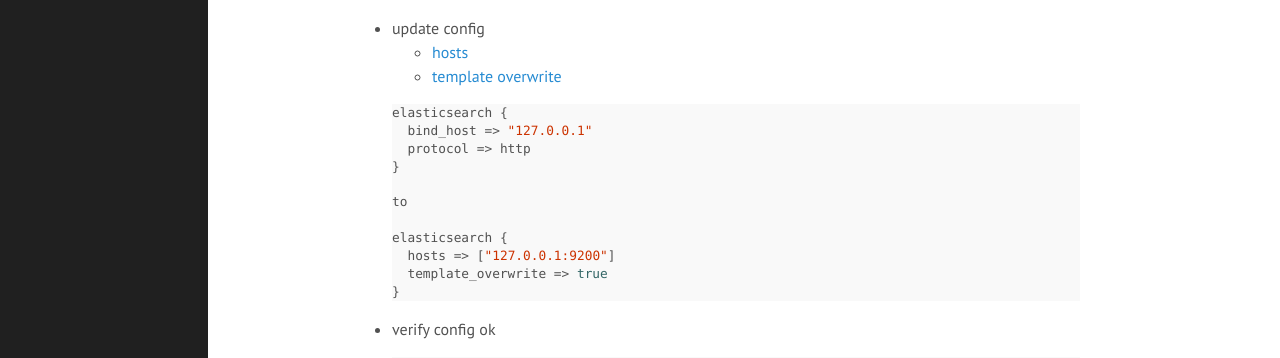
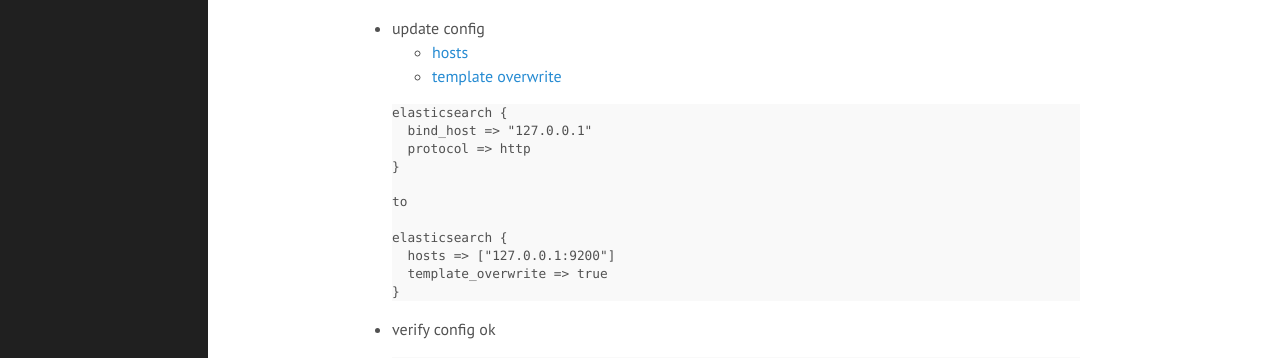
Before and after one commit to raytong82/raytong8, a Jekyll site: the page built from _posts/2016-02-05-upgrade-logstash-1x-to-2x.md, in a window 1280 px wide and 941 px high. Shown: the part 292-650 px from the top of the window. Built offline with Jekyll 4.4.1, drawn with Linux system fonts in a browser that asks for light colours; nearby versions of some CDN libraries.

Commit message:
track back file for testing

```diff
--- a/_posts/2016-02-05-upgrade-logstash-1x-to-2x.md
+++ b/_posts/2016-02-05-upgrade-logstash-1x-to-2x.md
@@ -20,7 +20,8 @@
 * update config
   - [hosts](https://www.elastic.co/guide/en/logstash/current/plugins-outputs-elasticsearch.html#plugins-outputs-elasticsearch-hosts)
   - [template overwrite](https://www.elastic.co/guide/en/logstash/current/_upgrading_logstash_and_elasticsearch_to_2_0.html)
-{% highlight shell raw %}
+{% highlight text %}
+{% raw %}
 elasticsearch {
   bind_host => "127.0.0.1"
   protocol => http
@@ -32,6 +33,7 @@
   hosts => ["127.0.0.1:9200"]
   template_overwrite => true
 }
+{% endraw %}
 {% endhighlight %}
 * verify config ok
 {% highlight shell %}
```
